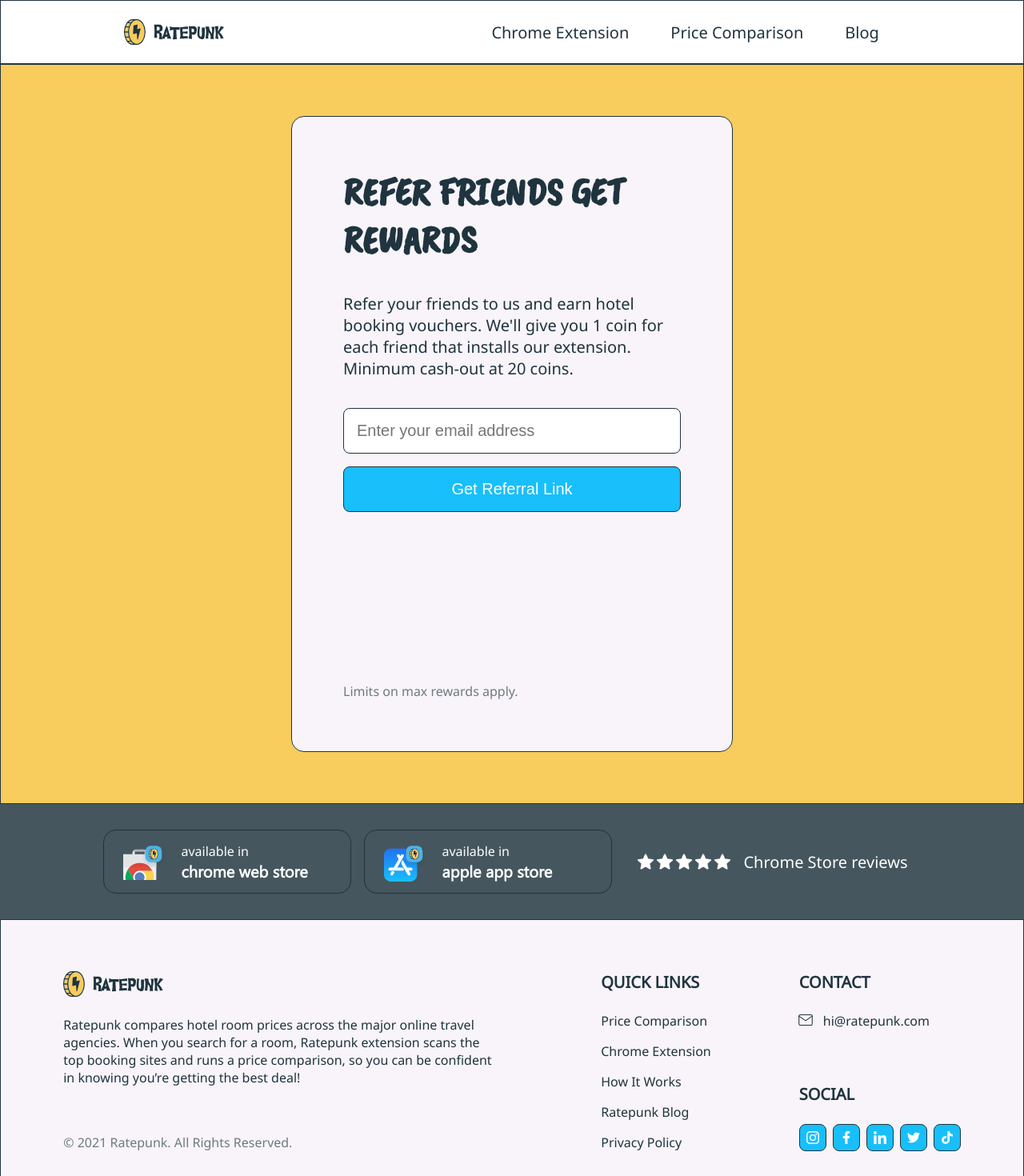
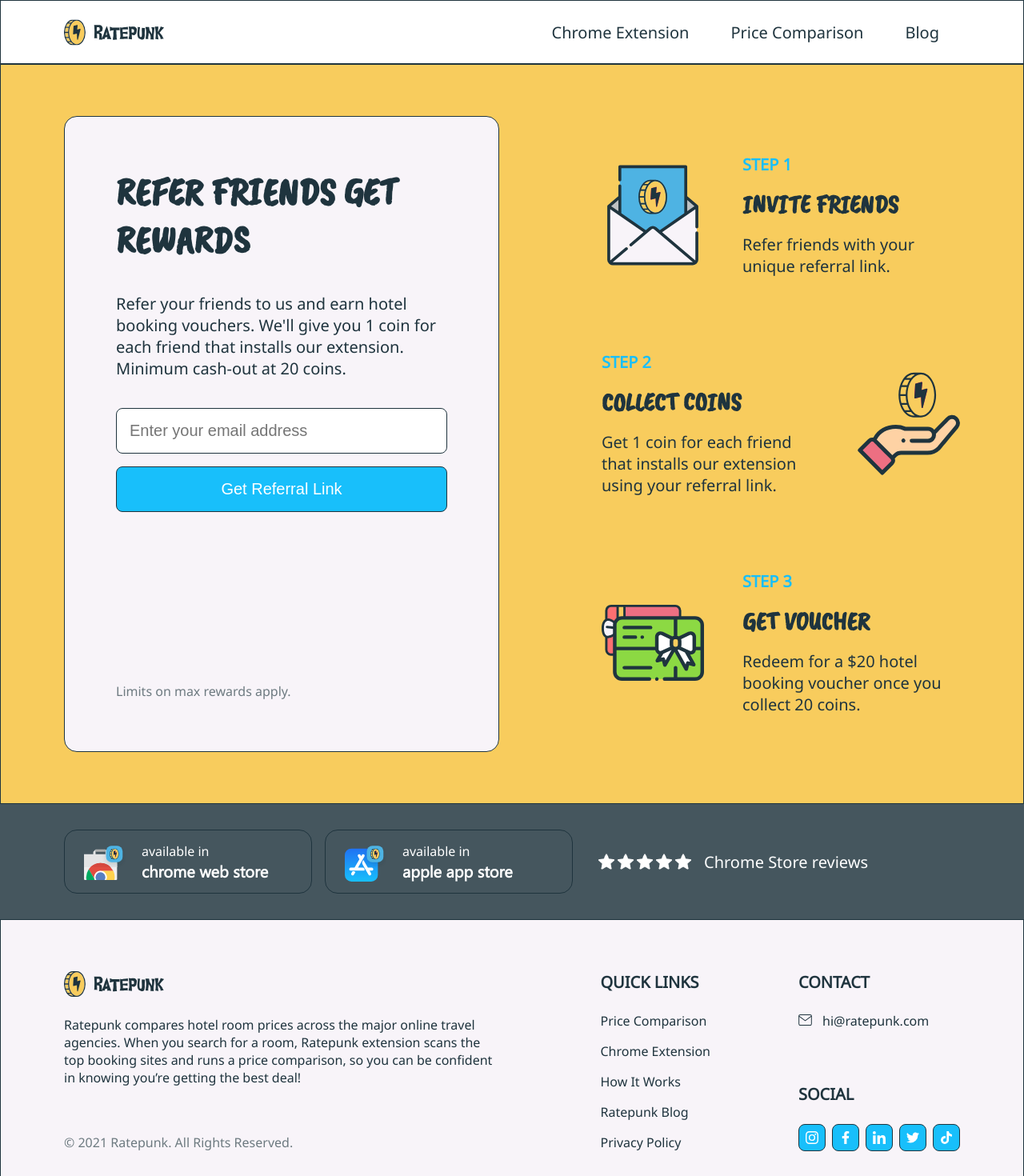
Before and after one commit to PineappleOverTheSea/ratepunk-task, a Next.js app: page / in a window 1280 px wide. Shown: the top 1470 px of the page at 80% size. Built offline with nearby package versions, Linux system fonts and the light colour scheme.

Commit message:
Beveik visas dizainas

```diff
--- a/components/Footer.tsx
+++ b/components/Footer.tsx
@@ -1,10 +1,13 @@
 import styles from "../styles/footer.module.scss"
+import wrapper from "../styles/wrapper.module.scss"
 import Image from "next/image";
 import Link from "next/link";
 
 export const Footer = () => {
     return(
         <footer className={styles.footer}>
+            <div className={wrapper.wrapper}>
+                <div className={styles.content}>
                     <div className={styles.about}>
                         <Image src="/images/svg/logo.svg" height="32px" width="125.05px"/>
                         <p>
@@ -47,6 +50,8 @@
                             </div>
                         </div>
                     </div>
+                </div>
+            </div>
         </footer>
     );
 }
--- a/components/Header.tsx
+++ b/components/Header.tsx
@@ -1,16 +1,21 @@
 import Image from "next/image";
 import Link from "next/link";
 import styles from "../styles/header.module.scss"
+import wrapper from "../styles/wrapper.module.scss"
 
 export const Header = () => {
     return(
         <header className={styles.header}>
+            <div className={wrapper.wrapper}>
+                <div className={styles.content}>
                     <Image src="/images/svg/logo.svg" height="32px" width="125.05px"/>
                     <ul>
                         <li><Link href="">Chrome Extension</Link></li>
                         <li><Link href="">Price Comparison</Link></li>
                         <li><Link href="">Blog</Link></li>
                     </ul>
+                </div>
+            </div>
         </header>
     );
 }
--- a/pages/index.tsx
+++ b/pages/index.tsx
@@ -6,6 +6,8 @@
 import { Header } from '../components/Header'
 import { Layout } from '../components/Layout'
 import styles from "../styles/landing.module.scss"
+import stepStyles from "../styles/step.module.scss"
+import wrapper from "../styles/wrapper.module.scss"
 
 const Home: NextPage = () => {
   return (
@@ -16,7 +18,7 @@
 
       <Header />
       <main>
-        <div className={styles.wrapper}>
+        <div className={wrapper.wrapper}>
           <div className={styles.main_content}>
             <div className={styles.referral}>
               <b>refer friends get rewards</b>
@@ -26,12 +28,43 @@
               <div>Limits on max rewards apply.</div>
             </div>
             <div className={styles.referral_instructions}>
-
+                <div className={stepStyles.step}>
+                  <div className={stepStyles.image_container}>
+                    <Image src="/images/svg/invite.svg" layout="fill"/>
+                  </div>
+                  <div className={stepStyles.step_content}>
+                    <b>step 1</b>
+                    <b>invite friends</b>
+                    <p>Refer friends with your unique referral link.</p>
+                  </div>
+                </div>
+                <div className={stepStyles.step}>
+                  <div className={stepStyles.image_container}>
+                    <Image src="/images/svg/collect-coins.svg" layout="fill"/>
+                  </div>
+                  <div className={stepStyles.step_content}>
+                    <b>step 2</b>
+                    <b>collect coins</b>
+                    <p>Get 1 coin for each friend that installs our extension using your referral link.</p>
+                  </div>
+                </div>
+                <div className={stepStyles.step}>
+                  <div className={stepStyles.image_container}>
+                    <Image src="/images/svg/voucher.svg" layout="fill" />
+                  </div>
+                  <div className={stepStyles.step_content}>
+                    <b>step 3</b>
+                    <b>get voucher</b>
+                    <p>Redeem for a $20 hotel booking voucher once you collect 20 coins.</p>
+                  </div>
+                </div>
             </div>
           </div>
         </div>
       </main>
       <section>
+        <div className={wrapper.wrapper}>
+          <div className={styles.download_container}>
             <Download image_path={"/images/svg/chrome.svg"} store_name={"chrome web store"} />
             <Download image_path={"/images/svg/apple.svg"} store_name={"apple app store"} />
             <div className={styles.reviews_chrome}>
@@ -44,6 +77,8 @@
               </div>
               <div>Chrome Store reviews</div>
             </div>
+          </div>
+        </div>
       </section>
       <Footer />
     </Layout>
--- a/styles/footer.module.scss
+++ b/styles/footer.module.scss
@@ -1,14 +1,14 @@
 .footer{
+    background-color: var(--background-light-gray);
+    border: 1px solid var(--border-gray);
     padding-top: 64px;
     padding-bottom: 58px;
-    background-color: var(--background-light-gray);
-    border: 1px solid var(--border-gray);
     font-family: Noto Sans;
     color: var(--text-black);
-
+    .content{
         display: flex;
-    justify-content: center;
-    gap: 128px;
+        justify-content: space-between;
+        // gap: 128px;
         b{
             text-transform: uppercase;
             font-size: 1.25rem;
@@ -63,6 +63,7 @@
                         li:hover{
                             color: var(--blue);
                         }
+
                     }
                 }
                 .social{
@@ -88,3 +89,4 @@
             }
         }
     }
+}
--- a/styles/header.module.scss
+++ b/styles/header.module.scss
@@ -2,9 +2,9 @@
     height: 80px;
     background-color: #fff;
     border: 1px solid var(--border-gray);
+    .content{
         display: flex;
-    align-items: center;
-    justify-content: space-around;
+        justify-content: space-between;
         ul{
             padding: 0;
             margin: 0;
@@ -21,3 +21,4 @@
             }
         }
     }
+}
--- a/styles/landing.module.scss
+++ b/styles/landing.module.scss
@@ -3,6 +3,7 @@
     flex-direction: column;
     font-family: Noto Sans;
     color: var(--text-black);
+    margin: 0 auto;
     main{
         padding: 4rem 0;
 
@@ -55,15 +56,21 @@
                 margin-top: auto;
             }
         }
+        .referral_instructions{
+            display: flex;
+            flex-direction: column;
+            justify-content: space-around;
+        }
     }
     section{
-        padding: 32px;
+        padding: 32px 0;
         background-color: var(--background-dark-gray);
-        display: flex;
-        align-items: center;
-        justify-content: center;
-        gap: 16px;
-
+        .download_container{
+            display: flex;
+            align-items: center;
+            justify-content: flex-start;
+            gap: 16px;
+        }
     }
     .reviews_chrome{
         display: flex;
@@ -84,3 +91,7 @@
 .wrapper{
     margin: 0 auto;
 }
+.main_content{
+    display: flex;
+    gap: 8rem;
+}
--- /dev/null
+++ b/styles/step.module.scss
@@ -0,0 +1,40 @@
+.step{
+    width: 448px;
+    font-family: Noto Sans;
+
+    display: grid; //display flex labai keistai su paveikslėliais veikė.
+    grid-template-columns: 1fr auto;
+    gap: 3rem;
+    .image_container{
+        position: relative;
+        width: 128px;
+    }
+    .step_content{
+        display: flex;
+        flex-direction: column;
+        gap: 16px;
+        b:first-of-type{
+            font-size: 1.25rem;
+            color: var(--blue);
+            text-transform: uppercase;
+        }
+        b:last-of-type{
+            font-size: 2rem;
+            font-family: Caveat Brush;
+            text-transform: uppercase;
+        }
+        p{
+            margin: 0;
+            font-size: 1.25rem;
+        }
+    }
+
+}
+.step:nth-of-type(2n){
+    .image_container{
+        grid-column: 2;
+    }
+    .step_content{
+        grid-row: 1;
+    }
+}
--- /dev/null
+++ b/styles/wrapper.module.scss
@@ -0,0 +1,4 @@
+.wrapper{
+    margin: 0 auto;
+    max-width: 1120px;
+}
```
Lines whose indentation alone changed are shown as unchanged.
